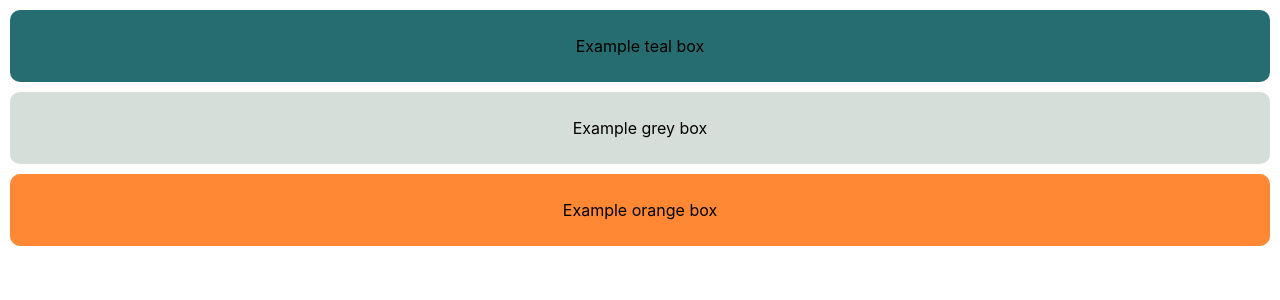
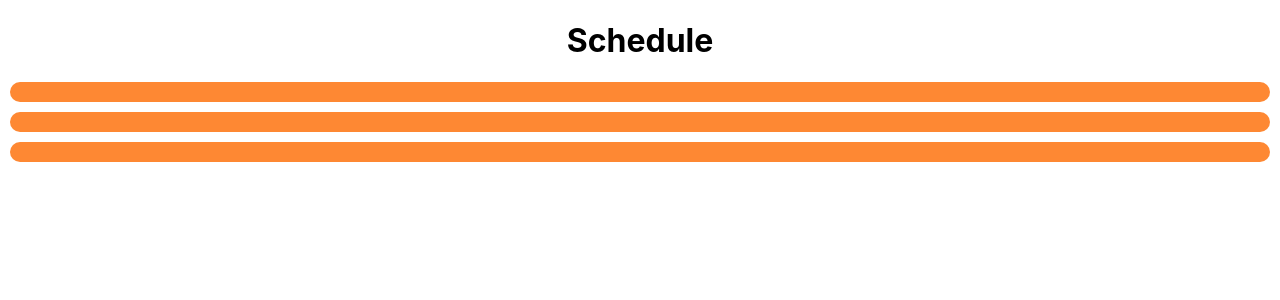
Before and after one commit to hopkinstechnocrats/fether, a React (Create React App) app: page / in a window 1280 px wide. Shown: the top 300 px of the page. Built offline with nearby package versions, Linux system fonts and the light colour scheme.

Commit message:
Create Workout Schedule

```diff
--- a/src/App.css
+++ b/src/App.css
@@ -60,3 +60,11 @@
   border-radius: 10px;
   background-color: #fe8833;
 }
+
+h1 {
+  text-align: center;
+}
+
+h3 {
+  margin-left: 10px;
+}
--- a/src/App.js
+++ b/src/App.js
@@ -1,20 +1,11 @@
 import logo from './logo.svg';
 import './App.css';
 import RoundBox from './components/RoundBox.js'
+import Schedule from './components/Schedule.js'
 
 function App() {
   return (
-    <div className="App">
-      <RoundBox color="teal">
-      <p>Example teal box</p>
-      </RoundBox>
-      <RoundBox color="grey">
-      <p>Example grey box</p>
-      </RoundBox>
-      <RoundBox color="orange">
-      <p>Example orange box</p>
-      </RoundBox>
-    </div>
+    <Schedule></Schedule>
   );
 }
 
--- a/src/components/RoundBox.js
+++ b/src/components/RoundBox.js
@@ -3,9 +3,9 @@ import React from 'react';
 class RoundBox extends React.Component {
 
     render() {
-    let classname = "RoundBox-"+this.props.color;
-    return (
-         <div className={classname} >
+        let classname = "RoundBox-"+this.props.color;
+        return (
+            <div className={classname} >
                 {this.props.children}
             </div>
         );
--- /dev/null
+++ b/src/components/Schedule.js
@@ -0,0 +1,19 @@
+import React from 'react';
+import RoundBox from './RoundBox.js'
+import WorkoutScheduleView from './WorkoutScheduleView.js';
+
+class Schedule extends React.Component {
+
+    render() {
+        return (
+            <div>
+                <h1>Schedule</h1>
+                <WorkoutScheduleView date="January 21" color="orange" time="9:00 - 10:00 AM" title="Long Run" location="108 Jardine Ave, Jackson, MT 59736 " />
+                <WorkoutScheduleView date="January 21" color="orange" time="9:00 - 10:00 AM" title="Long Run" location="108 Jardine Ave, Jackson, MT 59736 " />
+                <WorkoutScheduleView date="January 21" color="orange" time="9:00 - 10:00 AM" title="Long Run" location="108 Jardine Ave, Jackson, MT 59736 " />
+            </div>
+        );
+    }
+}
+
+export default Schedule;
--- /dev/null
+++ b/src/components/WorkoutScheduleView.js
@@ -0,0 +1,21 @@
+import React from 'react';
+import RoundBox from './RoundBox.js';
+
+class WorkoutScheduleView extends React.Component {
+
+    render() {
+        let classname = "RoundBox-"+this.props.color;
+        return (
+            <div>
+                <h3>{this.props.date}</h3>
+                <RoundBox color={this.props.color}>
+                        <b>{this.props.title}</b> <br />
+                        {this.props.time} <br />
+                        {this.props.location} <br />
+                </RoundBox>
+            </div>
+        );
+    }
+}
+
+export default RoundBox;
```
